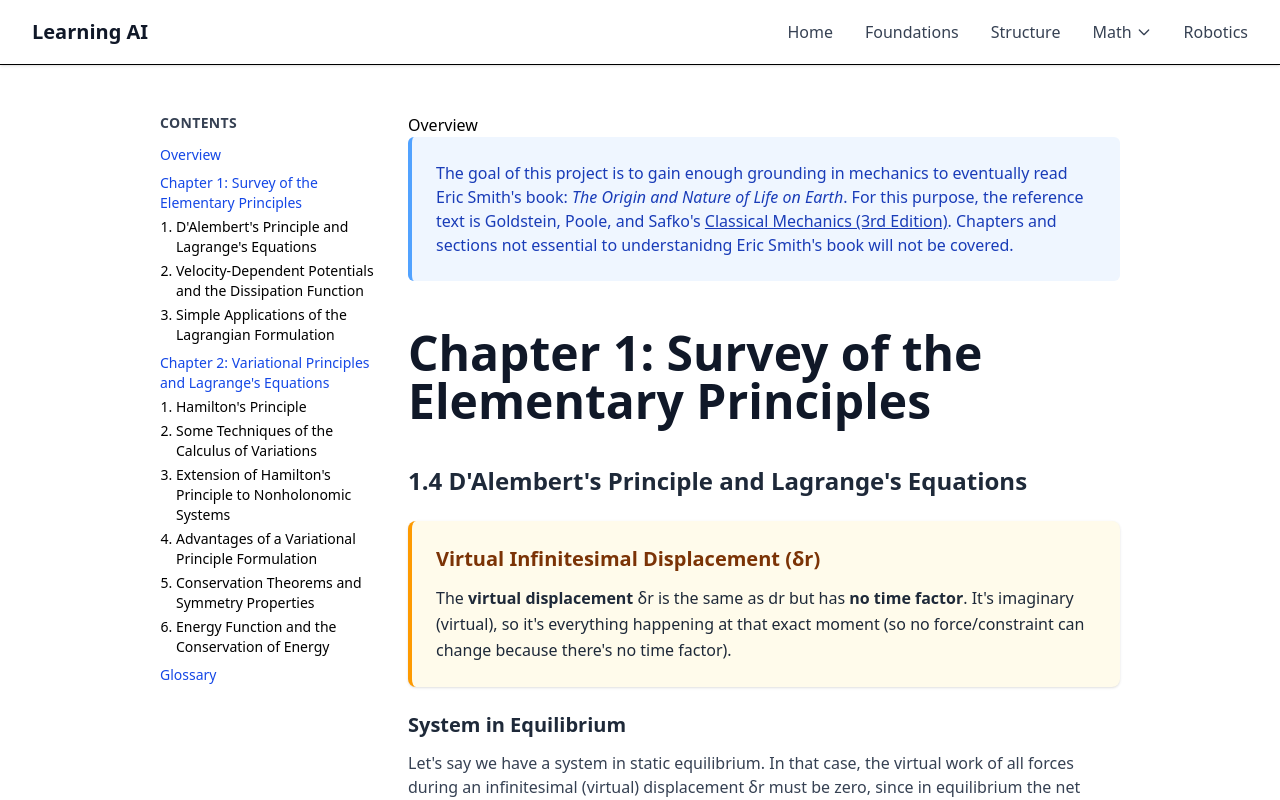
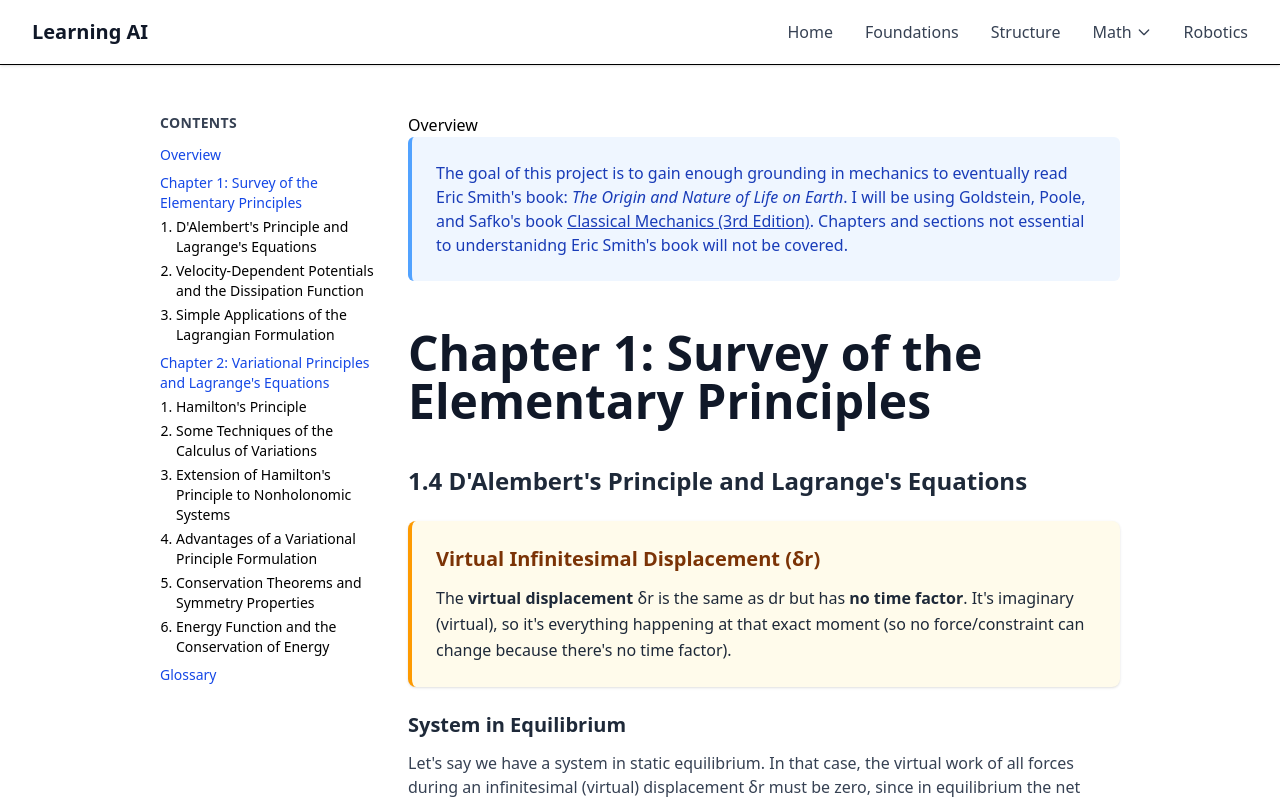
Before and after one commit to WilliamGiammona/learning-ai, a Next.js app: page /math/classical-mechanics in a window 1280 px wide. Shown: the top 800 px of the page. Built offline with nearby package versions, Linux system fonts and the light colour scheme.

Commit message:
language update

```diff
--- a/app/math/classical-mechanics/page.tsx
+++ b/app/math/classical-mechanics/page.tsx
@@ -103,9 +103,8 @@ const page = () => {
               <p className="bg-blue-50 border-l-4 border-blue-400 p-6 rounded-md text-blue-800 not-prose">
                 The goal of this project is to gain enough grounding in
                 mechanics to eventually read Eric Smith&apos;s book:{" "}
-                <em>The Origin and Nature of Life on Earth</em>. For this
-                purpose, the reference text is Goldstein, Poole, and
-                Safko&apos;s{" "}
+                <em>The Origin and Nature of Life on Earth</em>. I will be using
+                Goldstein, Poole, and Safko&apos;s book{" "}
                 <a
                   href="https://poincare.matf.bg.ac.rs/~zarkom/Book_Mechanics_Goldstein_Classical_Mechanics_optimized.pdf"
                   target="_blank"
```
